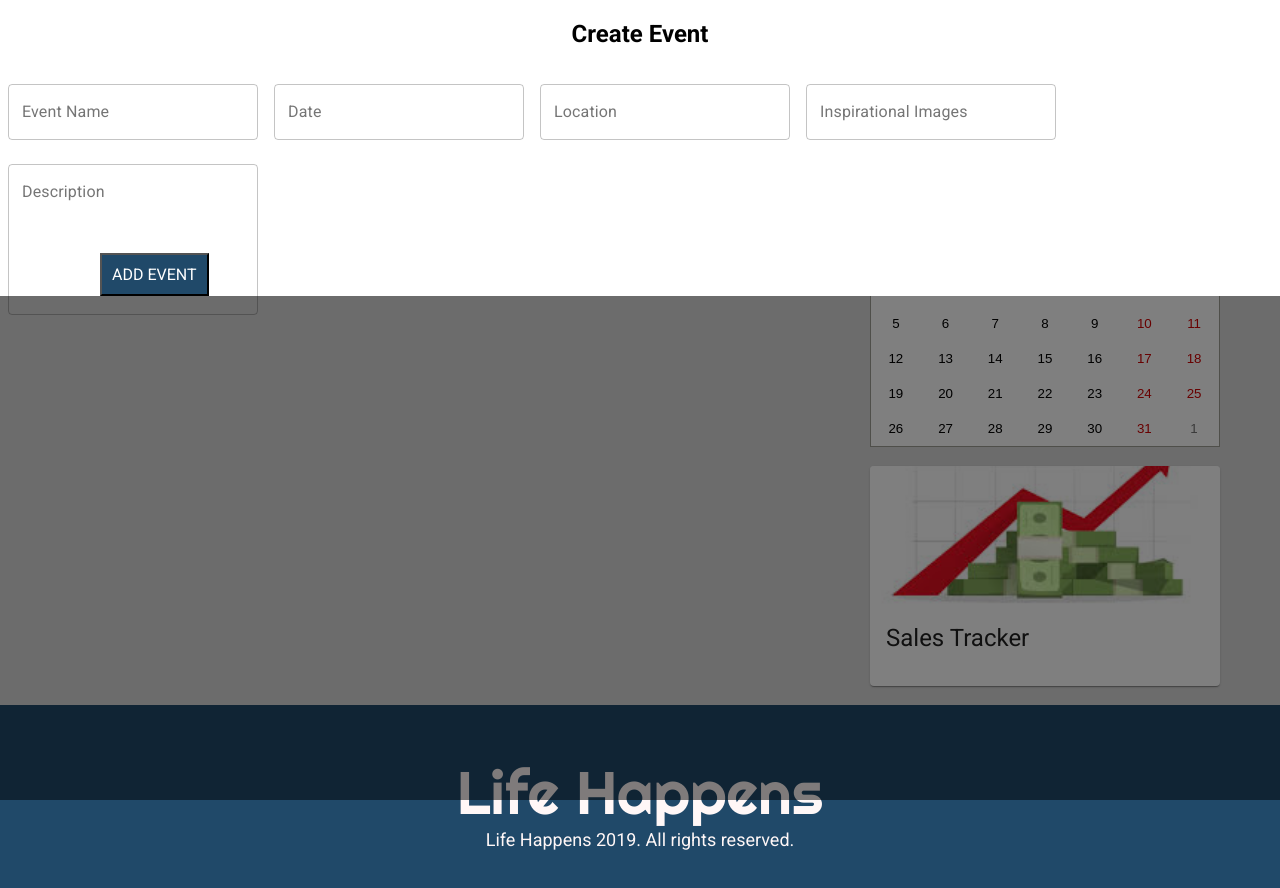
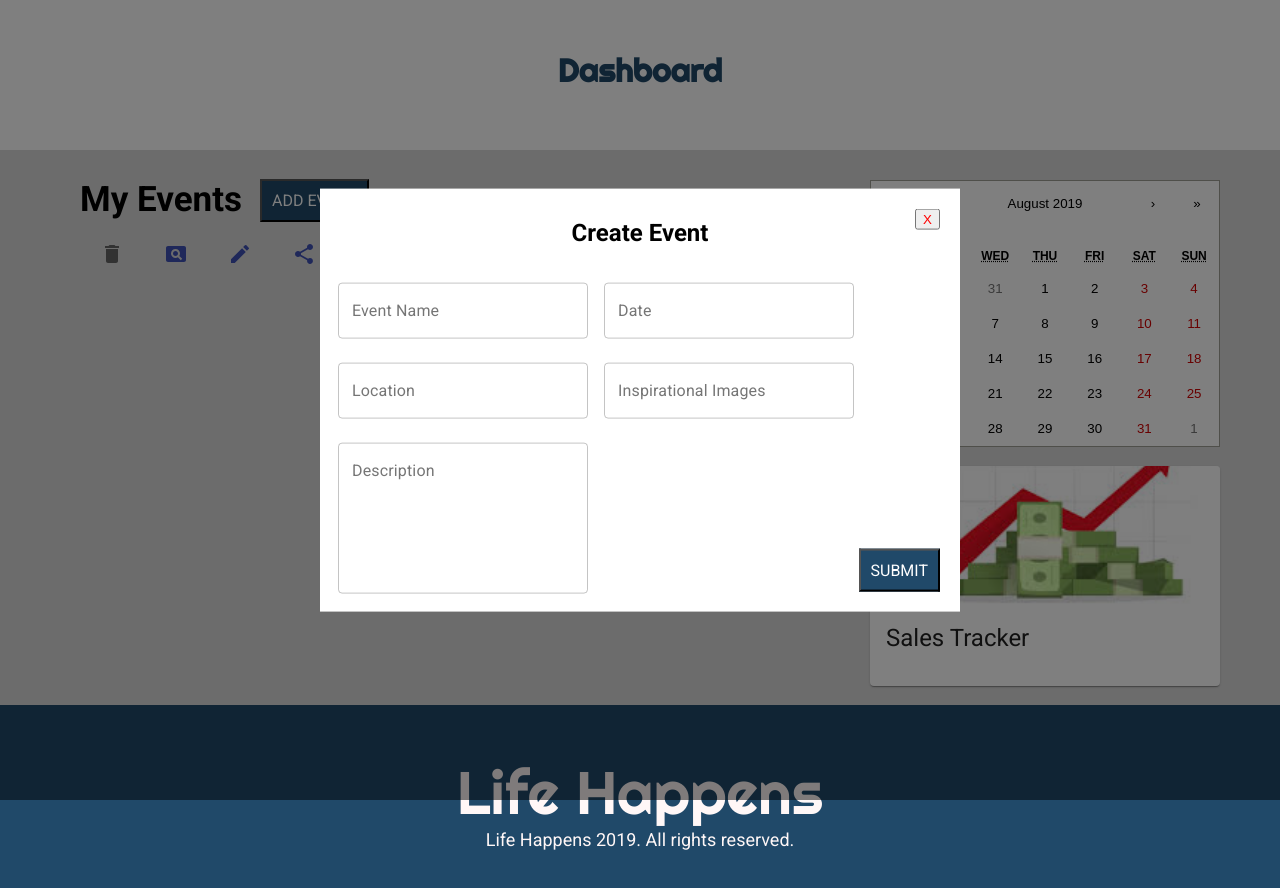
Before and after one commit to life-happens/life-happens, a React (Create React App) app in the folder client/: page /user/dashboard in a window 1280 px wide. Both pictures are taken after a click on the button "ADD EVENT". Shown: the top 888 px of the page. Built offline with nearby package versions, Linux system fonts and the light colour scheme.

Commit message:
finished dashboard styling

```diff
--- a/client/src/components/modal/index.js
+++ b/client/src/components/modal/index.js
@@ -8,17 +8,11 @@ const useStyles = makeStyles(theme => ({
   container: {
     display: "flex",
     flexWrap: "wrap",
-    justifyContent: "center"
+    justifyContent: "center",
   },
   textField: {
     marginLeft: theme.spacing(1),
     marginRight: theme.spacing(1),
-    width: 250
-  },
-  dense: {
-    marginTop: 25
-  },
-  menu: {
     width: 250
   }
 }));
@@ -53,6 +47,7 @@ export default function SimpleModal() {
           Add Event
         </button>
       </div>
+
       <Modal
         aria-labelledby="simple-modal-title"
         aria-describedby="simple-modal-description"
@@ -60,6 +55,7 @@ export default function SimpleModal() {
         onClose={handleClose}
       >
         <div className="modalBackground">
+        <button onClick={handleClose} className="closeButton">X</button>
           <form className={classes.container} noValidate autoComplete="off">
             <div>
               <h2 id="header">Create Event</h2>
@@ -112,10 +108,9 @@ export default function SimpleModal() {
                 margin="normal"
                 variant="outlined"
               />
+              <button className="submitEvent ">Submit</button>
             </div>
           </form>
-
-          <SimpleModal />
         </div>
       </Modal>
     </div>
--- a/client/src/components/modal/style.css
+++ b/client/src/components/modal/style.css
@@ -1,5 +1,10 @@
 .modalBackground {
   background-color: white;
+  position: fixed;
+  top: 50%;
+  left: 50%;
+  transform: translate(-50%, -50%);
+  padding:10px;
 }
 #header {
   text-align: center;
@@ -21,3 +26,25 @@
   font-family: "Roboto", sans-serif;
   font-size: 16px;
 }
+.submitEvent {
+ margin-inline-start: 100px;
+  cursor: pointer;
+  text-transform: uppercase;
+  padding: 10px;
+  background: #204969;
+  color: white;
+  margin-top: -70px;
+  font-family: "Roboto", sans-serif;
+  font-size: 16px;
+  position:fixed;
+  bottom:10px;
+  right:10px;
+  margin:10px;
+}
+.closeButton {
+  color:red;
+  position: fixed;
+  top:10px;
+  right:10px;
+  margin:10px;
+}
--- a/client/src/pages/Dashboard.js
+++ b/client/src/pages/Dashboard.js
@@ -1,7 +1,7 @@
 import React, { Component } from "react";
 import Events from "../components/events/index";
 import Footer from "../components/header_footer/Footer";
-import Calendar from "../components/calendar";
+
 
 
 class Dashboard extends Component {
@@ -10,7 +10,6 @@ class Dashboard extends Component {
       <div>
          <h1 className="dash_Header">Dashboard</h1>
         <Events />
-        {/* <Calendar /> */}
         <Footer />
       </div>
     );
```
